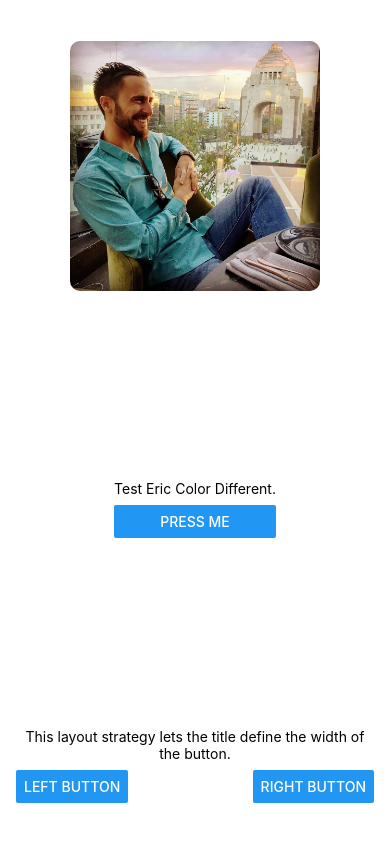
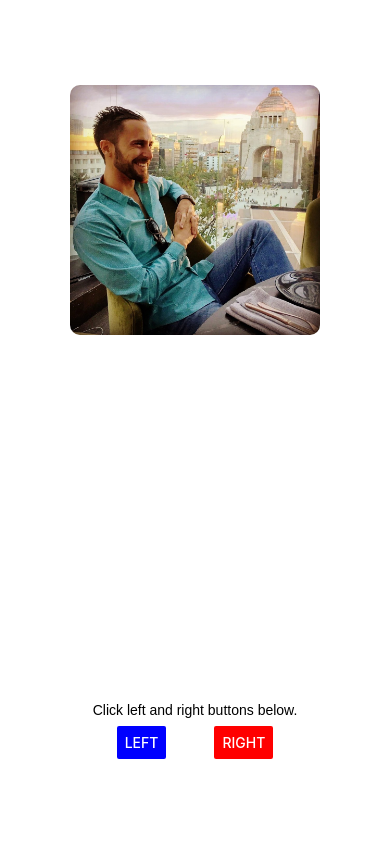
Before and after one commit to niembro64/react-native-tester, a React Native app: screen / in a window 390 px wide. Built offline with nearby package versions, Linux system fonts and the light colour scheme.

Commit message:
buttons and pic

```diff
--- a/App.js
+++ b/App.js
@@ -1,3 +1,4 @@
+
 import React from "react";
 import {
   StyleSheet,
@@ -8,7 +9,6 @@ import {
   Alert,
   Image,
   TouchableOpacity,
-  TouchableHighlight,
 } from "react-native";
 
 const Separator = () => <View style={styles.separator} />;
@@ -29,49 +29,45 @@ const App = () => (
     </TouchableHighlight> */}
     <Separator />
     <View>
-      <Text style={styles.title}>Test Eric Color Different.</Text>
-      <Button
-        style={styles.button}
-        title="Press me"
-        onPress={() => Alert.alert("Button with adjusted color pressed")}
-      />
-    </View>
-    <Separator />
-    <View>
-      <Text style={styles.title}>
-        This layout strategy lets the title define the width of the button.
-      </Text>
+      <Text style={styles.title}>Click left and right buttons below.</Text>
       <View style={styles.fixToText}>
         <Button
-          title="Left button"
+          title="Left"
+          color="blue"
           onPress={() => Alert.alert("Left button pressed")}
         />
         <Button
-          title="Right button"
+          title="Right"
+          color="red"
           onPress={() => Alert.alert("Right button pressed")}
         />
       </View>
     </View>
   </SafeAreaView>
 );
+// lUcYzCjdNAHl34wWvkVD5NFc
+// Il1
 
 const styles = StyleSheet.create({
   container: {
+    flex: 1,
+    backgroundColor: "#fff",
     display: "flex",
     flexDirection: "vertical",
     justifyContent: "space-around",
     alignItems: "center",
     height: "100%",
     textAlign: "center",
-    marginHorizontal: 16,
+    // marginHorizontal: 16,
   },
   title: {
     textAlign: "center",
     marginVertical: 8,
+    fontFamily: "Arial",
   },
   fixToText: {
     flexDirection: "row",
-    justifyContent: "space-between",
+    justifyContent: "space-around",
   },
   separator: {
     marginVertical: 8,
@@ -79,7 +75,7 @@ const styles = StyleSheet.create({
     borderBottomWidth: StyleSheet.hairlineWidth,
   },
   button: {
-    color: "orange",
+    backgroundColor: "orange",
   },
   image: {
     resizeMode: "contain",
```
